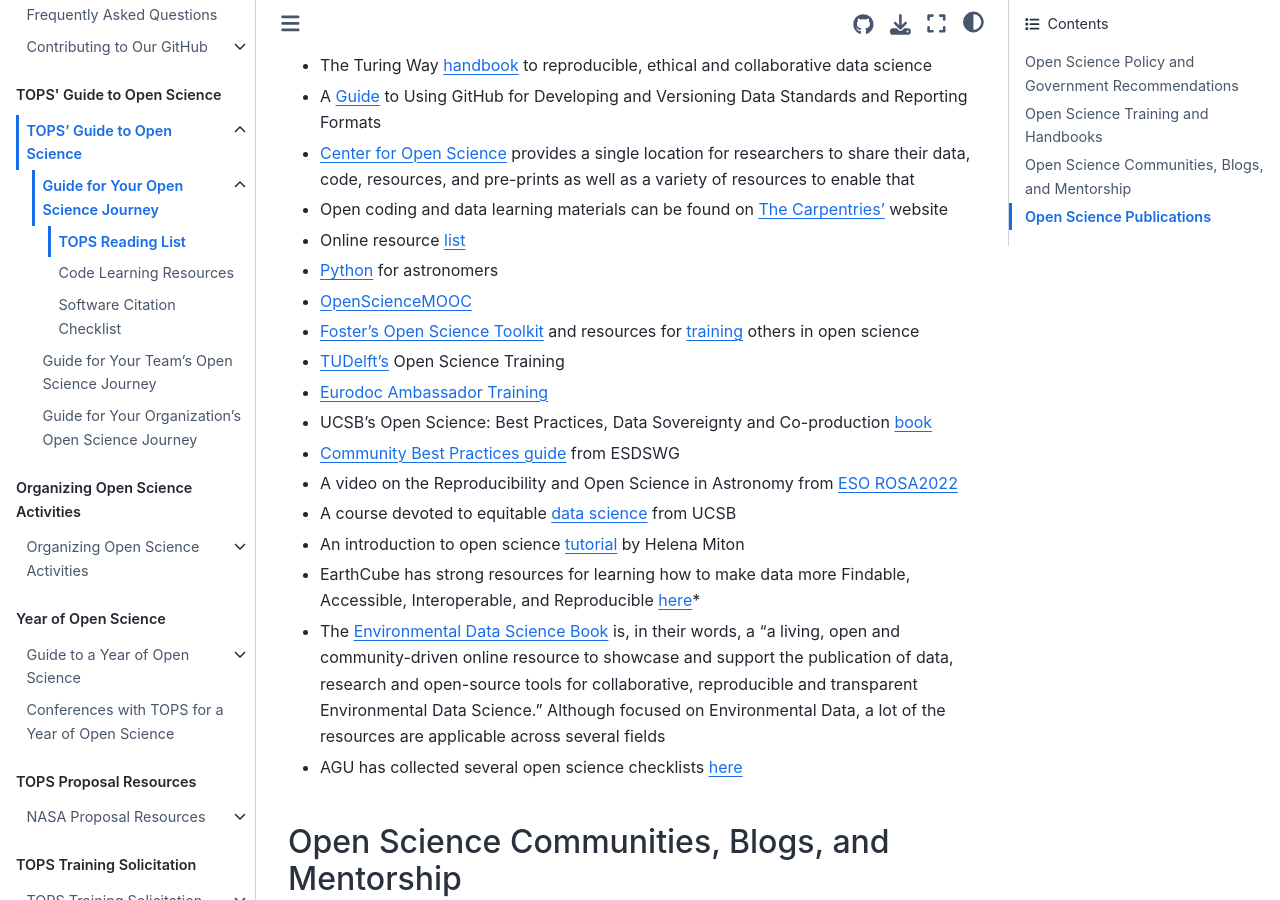
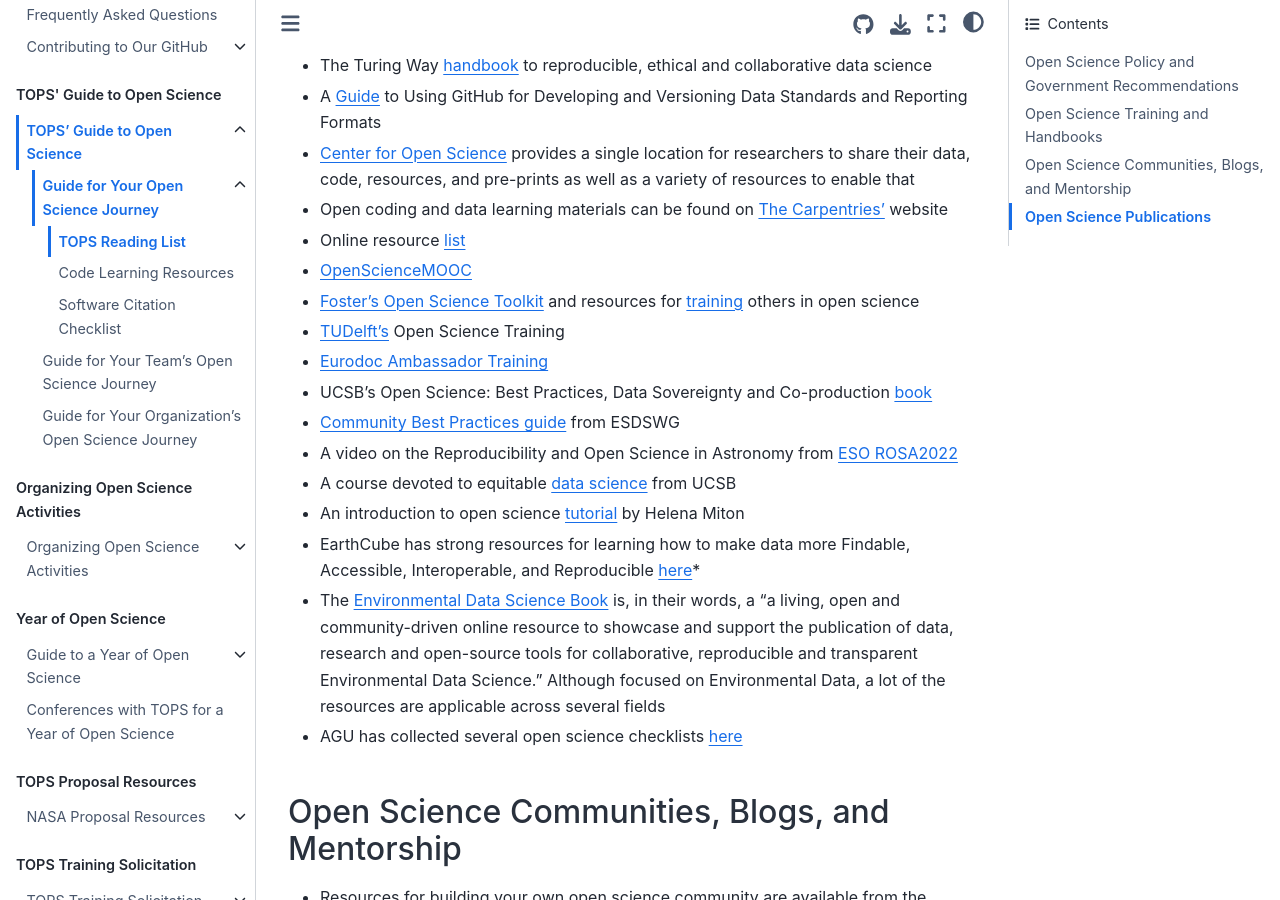
Before and after one commit to nasa/Transform-to-Open-Science-Book, a Jupyter Book: the page built from Open_Science_Cookbook/reading_list.md, in a window 1280 px wide and 900 px high, scrolled down 799 px. Built offline with Jupyter Book 1.0.4 settings and Sphinx 7.4.7 and the Sphinx Book theme 1.1.4, drawn with Linux system fonts in a browser that asks for light colours.

Commit message:
Update reading_list.md

```diff
--- a/Open_Science_Cookbook/reading_list.md
+++ b/Open_Science_Cookbook/reading_list.md
@@ -20,7 +20,6 @@
 - [Center for Open Science](https://osf.io/vkhbt/wiki/home/) provides a single location for researchers to share their data, code, resources, and pre-prints as well as a variety of resources to enable that
 - Open coding and data learning materials can be found on [The Carpentries'](https://carpentries.org/) website
 - Online resource [list](https://github.com/asoplata/open-science-resources)
-- [Python](https://prappleizer.github.io/index.html) for astronomers
 - [OpenScienceMOOC](https://opensciencemooc.eu/)
 - [Foster's Open Science Toolkit](https://www.fosteropenscience.eu/toolkit) and resources for [training](https://open-science-training-handbook.gitbook.io/book/examples-and-practical-guidance) others in open science
 - [TUDelft's](https://online-learning.tudelft.nl/courses/open-science-sharing-your-research-with-the-world/) Open Science Training
```
